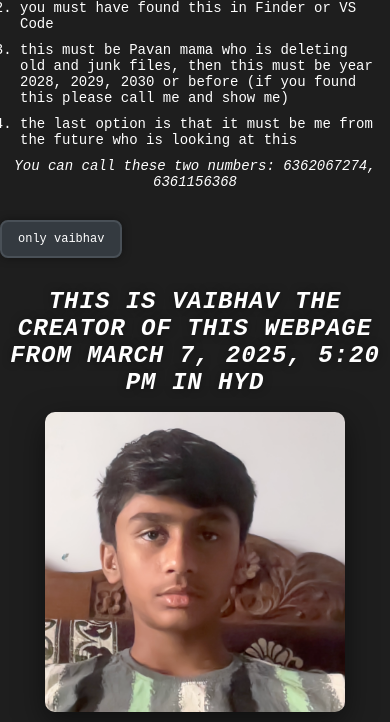
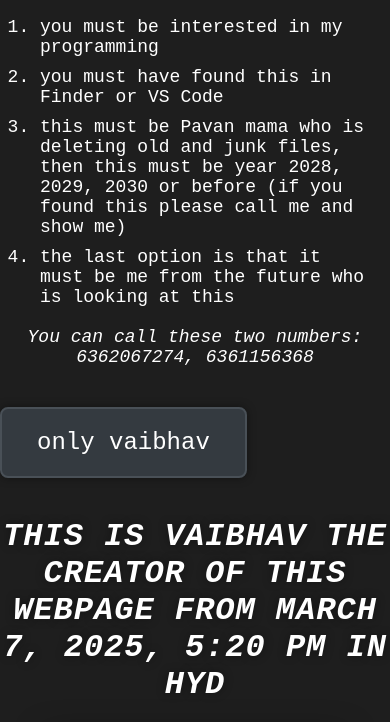
Before and after one commit to hackervaibhav-max/-VLKH-quest-, a plain HTML site: page index.html in a window 390 px wide. Shown: the part 142-864 px from the top of the page. Drawn offline with nearby package versions, Linux system fonts and the light colour scheme.

Commit message:
23DmM25Y_Update_index.html

```diff
--- a/index.html
+++ b/index.html
@@ -130,27 +130,29 @@
             box-shadow: 0 0 15px rgba(0, 0, 0, 0.3); /* Soft shadow for button */
         }
 
+        /* Responsive Layout for Laptop and Mobile Devices */
+        @media (max-width: 1024px) {
+            .my-button {
+                padding: 16px 25px;
+                font-size: 18px;
+            }
+
+            #math-solver-container button {
+                padding: 15px 35px;
+                font-size: 22px;
+            }
+        }
+
         /* Responsive Layout for Mobile Devices */
         @media (max-width: 768px) {
-            h1 {
-                font-size: 28px;
-                margin-top: 10px;
+            .my-button {
+                padding: 18px 30px;
+                font-size: 20px; /* Larger button size on mobile */
             }
 
-            p {
-                font-size: 16px;
-                margin: 15px;
-            }
-
-            ol {
-                font-size: 16px;
-                margin: 15px;
-                padding-left: 15px;
-            }
-
-            .my-button {
-                padding: 12px 20px;
-                font-size: 14px;
+            #math-solver-container button {
+                padding: 18px 40px;
+                font-size: 24px; /* Even larger button size for mobile math solver button */
             }
 
             .image-container {
@@ -171,8 +173,8 @@
             }
 
             #math-solver-container button {
-                font-size: 18px;
-                padding: 10px 20px;
+                font-size: 22px;
+                padding: 15px 30px;
             }
 
             .fun-fact {
@@ -186,24 +188,14 @@
 
         /* For Small Devices (Mobile Portrait) */
         @media (max-width: 480px) {
-            h1 {
-                font-size: 24px;
+            .my-button {
+                padding: 20px 35px;
+                font-size: 24px; /* Even larger button size for smaller devices */
             }
 
-            p {
-                font-size: 14px;
-                margin: 10px;
-            }
-
-            ol {
-                font-size: 14px;
-                margin: 10px;
-                padding-left: 10px;
-            }
-
-            .my-button {
-                padding: 10px 16px;
-                font-size: 12px;
+            #math-solver-container button {
+                padding: 22px 45px;
+                font-size: 28px; /* Larger button for math solver */
             }
 
             .image-container {
@@ -225,8 +217,8 @@
             }
 
             #math-solver-container button {
-                font-size: 16px;
-                padding: 10px 20px;
+                font-size: 26px;
+                padding: 20px 40px;
             }
 
             .fun-fact {
@@ -270,7 +262,7 @@
 
     <p id="name-time">IDK who you are (like it may be Pavan mama, Vaibhav, Vagdev, Amma), but write your name, date, and what time you are viewing this.</p>
 
-    <p class="fun-fact">Fun fact: this is my first 223 lines of HTML programming, and I would further develop it in the upcoming days, months, or years. I would get the official HTTPS link for this when it's finally done (this line will not be deleted forever, March 7, 2025).</p>
+    <p class="fun-fact">Fun fact: this is my first 331 lines of HTML programming, and I would further develop it in the upcoming days, months, or years. I would get the official HTTPS link for this when it's finally done (this line will not be deleted forever, March 7, 2025).</p>
 
     <h1 style="text-align: right;">-Vaibhav Laxmikrishna</h1>
     <h1 style="text-align: right;">Last edited March 7, 2025, 7:05 PM</h1>
```
